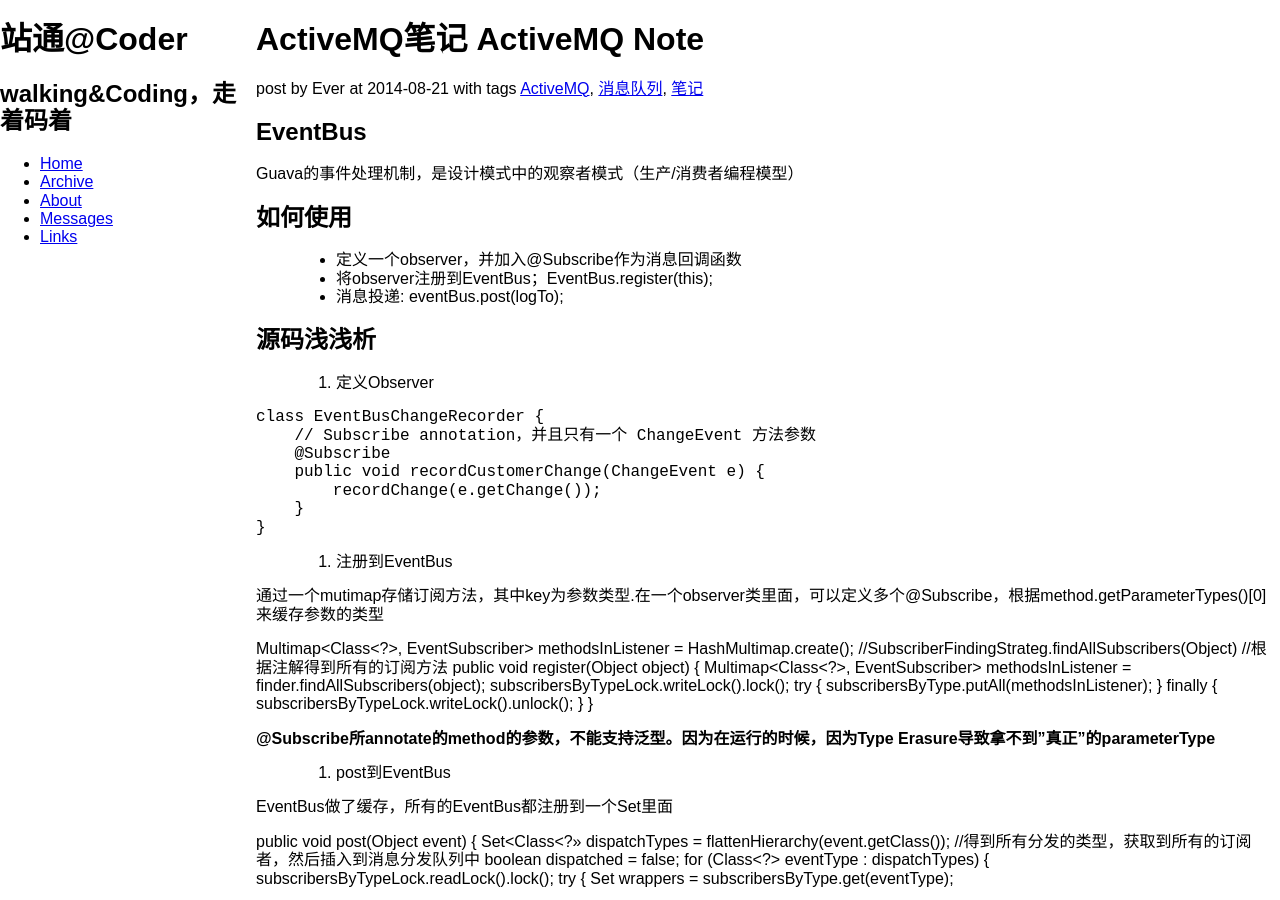
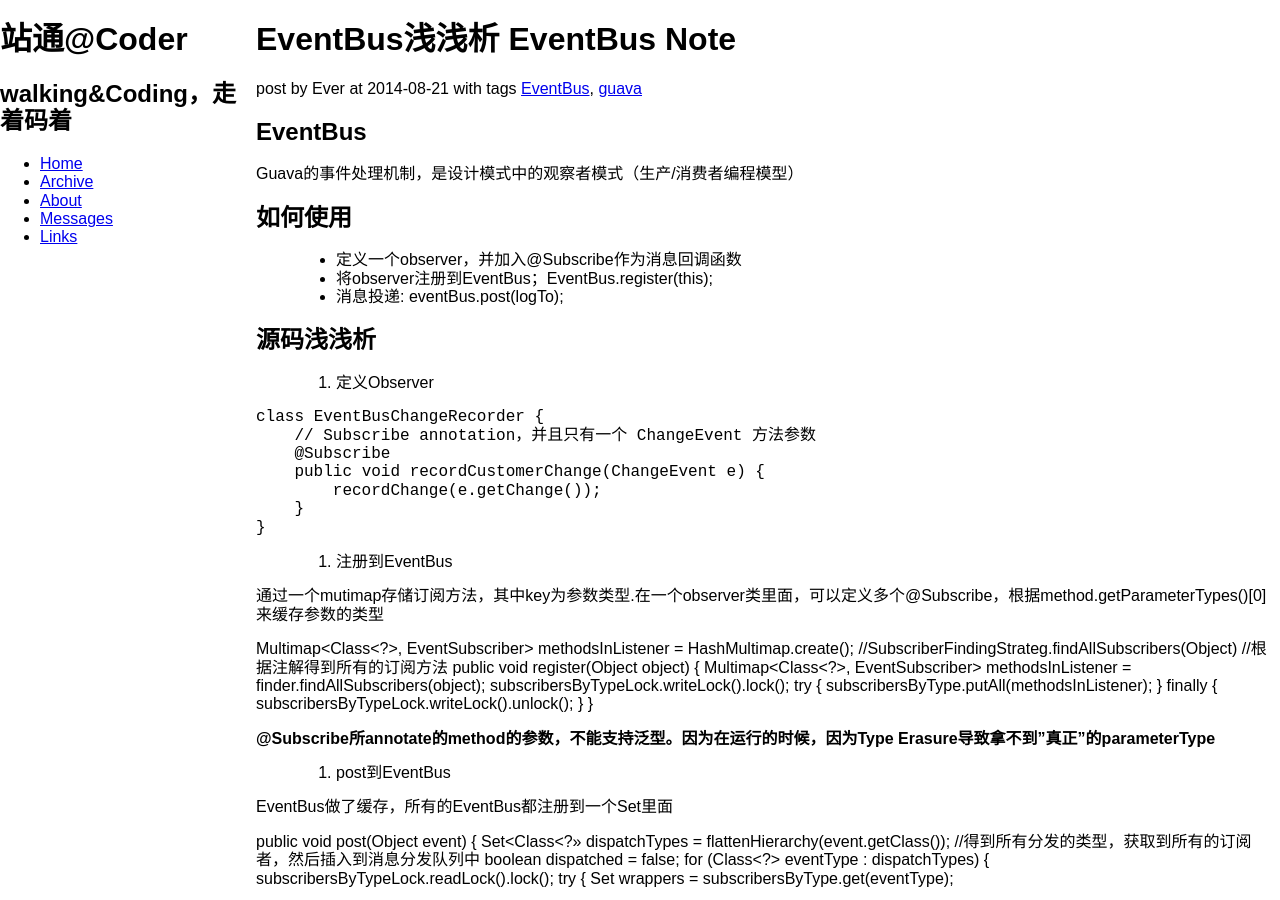
Before and after one commit to mouzt/mouzt.github.io, a Jekyll site: the page built from _posts/2014-08-21-EventBus-note.md, in a window 1280 px wide and 900 px high. Built offline with Jekyll 4.4.1, drawn with Linux system fonts in a browser that asks for light colours; nearby versions of some CDN libraries; library files that are not in the unit come from our copies; comment, search, counter and statistics services are not loaded.

Commit message:
eventBus

```diff
--- a/_posts/2014-08-21-EventBus-note.md
+++ b/_posts/2014-08-21-EventBus-note.md
@@ -1,9 +1,9 @@
 ---
 layout: post
-title: "ActiveMQ笔记"
-tagline: "ActiveMQ Note"
+title: "EventBus浅浅析"
+tagline: "EventBus Note"
 description: ""
-tags: [ActiveMQ, 消息队列, 笔记]
+tags: [EventBus, guava ]
 ---
 {% include JB/setup %}
 ##EventBus
```
